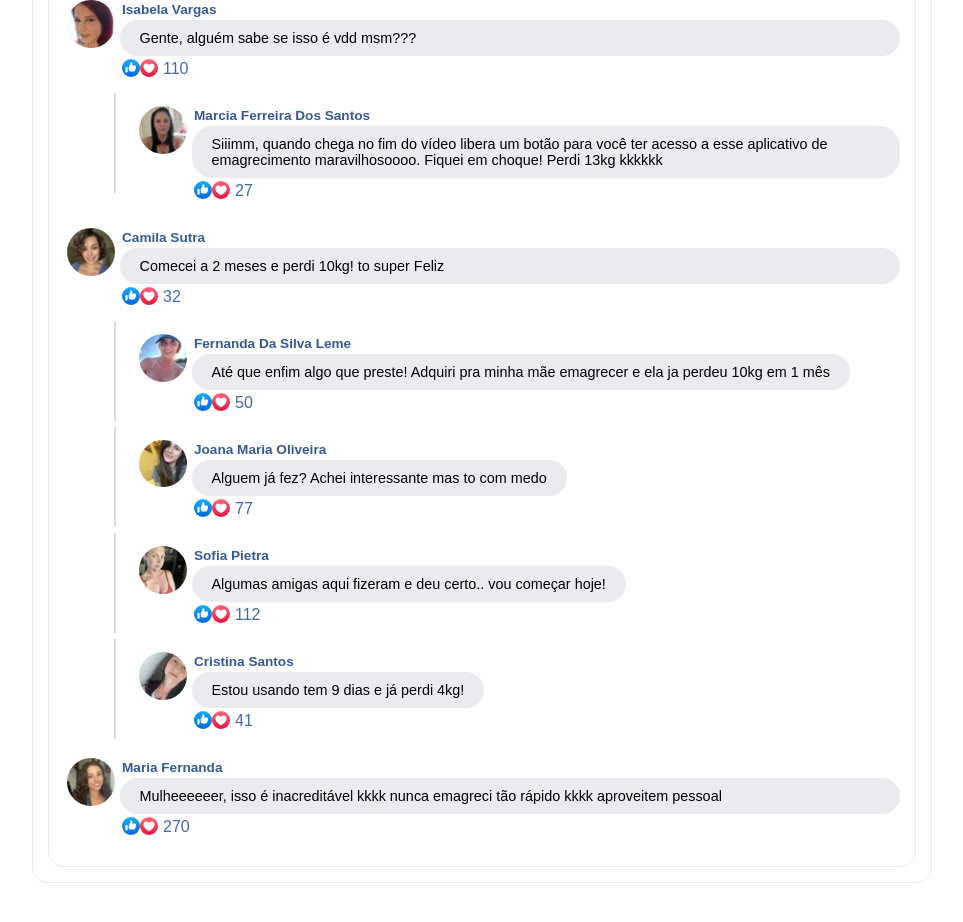
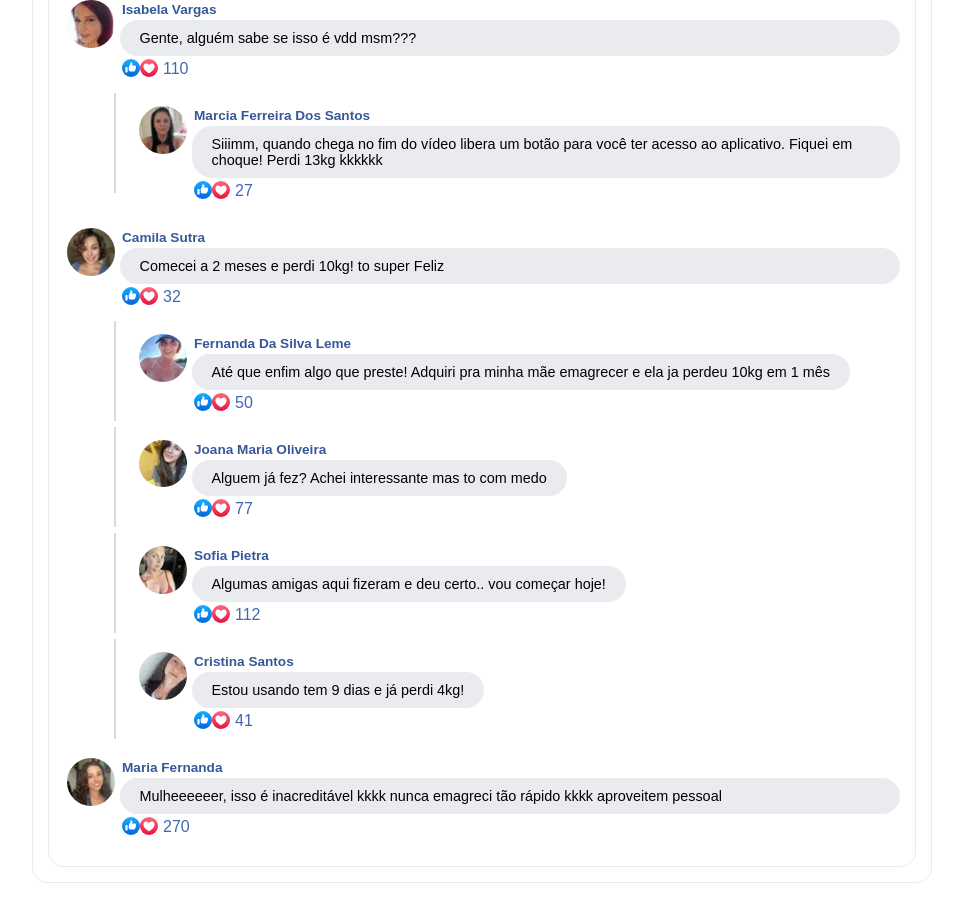
Before and after one commit to vinidtm/sitenovo, a Next.js app: page /pv1 in a window 1280 px wide. Shown: the part 780-1702 px from the top of the page, without its empty margins (158-1121 px from the left). Built offline with nearby package versions, Linux system fonts and the light colour scheme.

Commit message:
comentario

```diff
--- a/pages/comentariopv1.js
+++ b/pages/comentariopv1.js
@@ -22,7 +22,7 @@ const Comentariopv1 = () => {
             id: '2',
             image: imagem14,
             name: 'Marcia Ferreira Dos Santos',
-            text: 'Siiimm, quando chega no fim do vídeo libera um botão para você ter acesso a esse aplicativo de emagrecimento maravilhosoooo. Fiquei em choque! Perdi 13kg kkkkkk',
+            text: 'Siiimm, quando chega no fim do vídeo libera um botão para você ter acesso ao aplicativo. Fiquei em choque! Perdi 13kg kkkkkk',
             likes: 27,
           },
       ],
```
